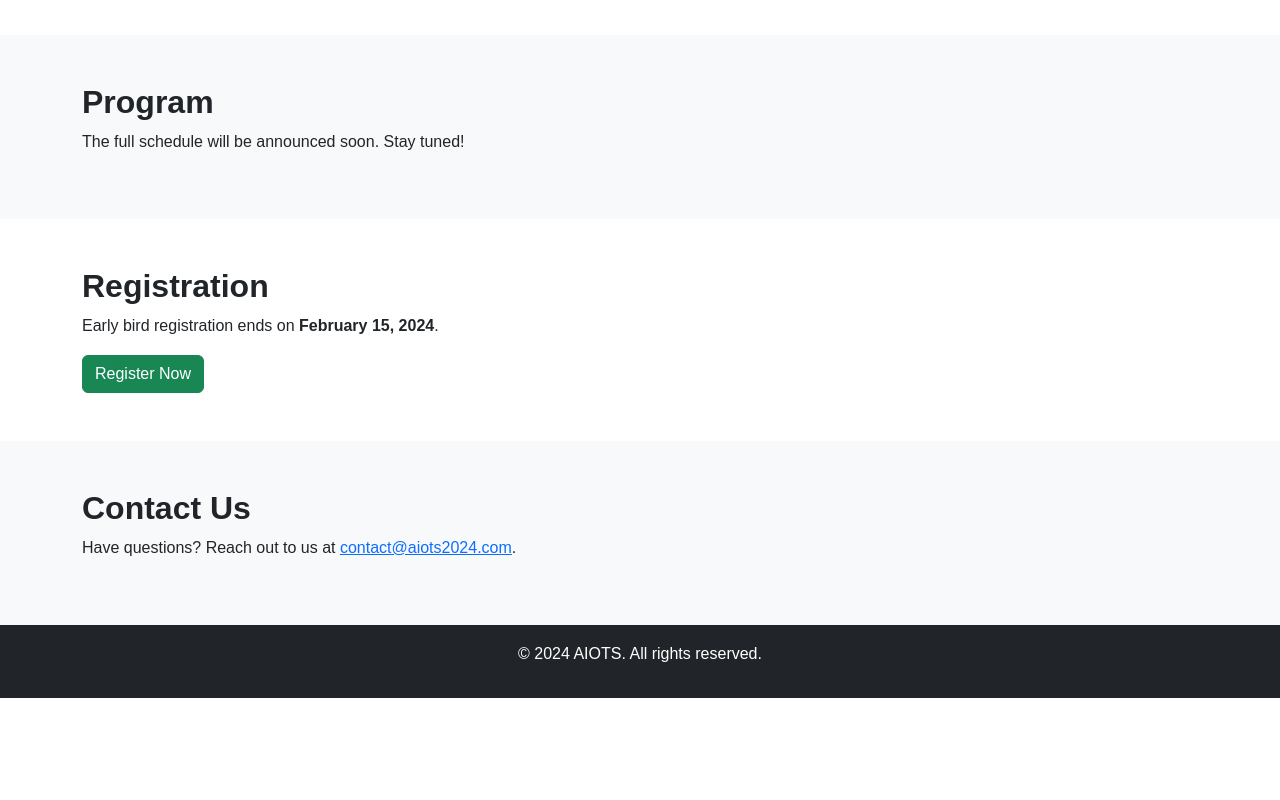
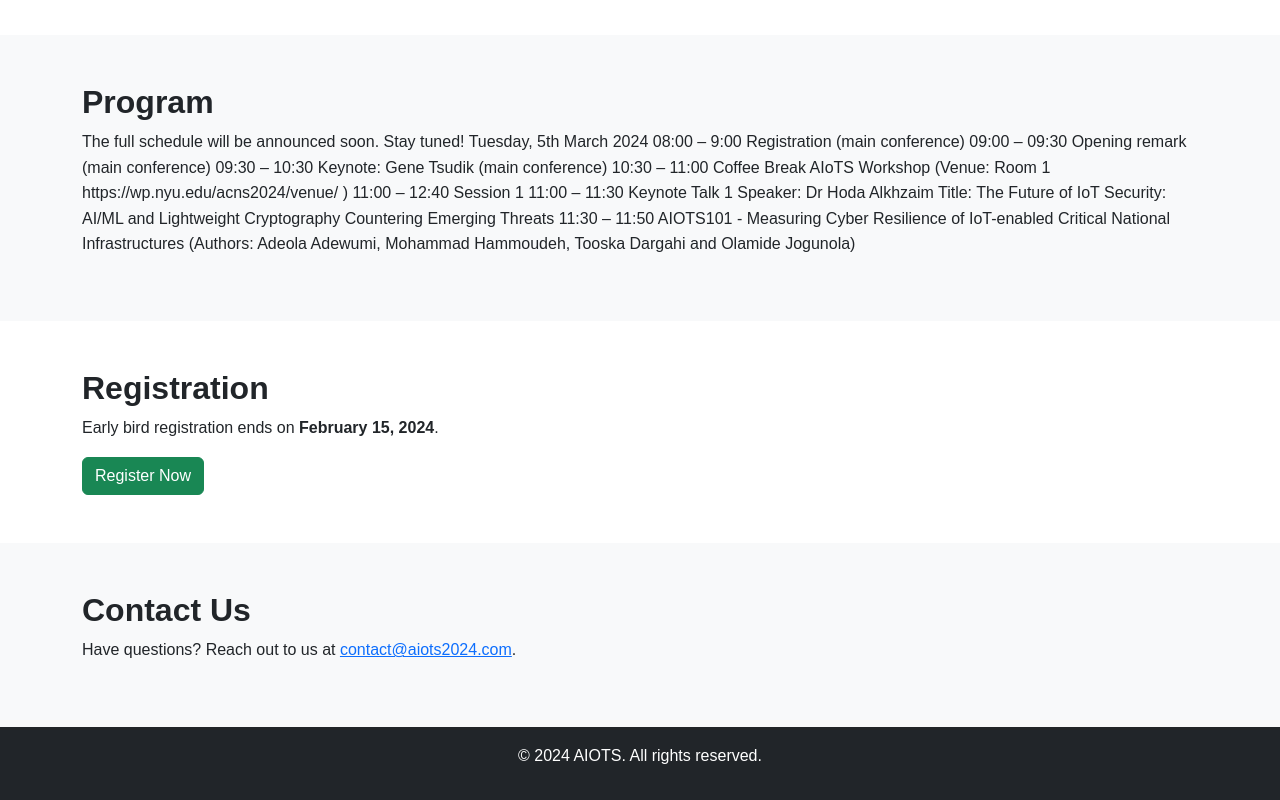
Before and after one commit to aiotsweb/aiots2025, a plain HTML site: page index.html in a window 1280 px wide. Shown: the part 855-1655 px from the top of the page. Before the commit the page ends 1553 px from the top, so only its background shows below. Drawn offline with nearby package versions, Linux system fonts and the light colour scheme.

Commit message:
Update index.html

```diff
--- a/index.html
+++ b/index.html
@@ -56,7 +56,30 @@
     <section id="program" class="py-5 bg-light">
         <div class="container">
             <h2>Program</h2>
-            <p>The full schedule will be announced soon. Stay tuned!</p>
+            <p>The full schedule will be announced soon. Stay tuned!
+            Tuesday, 5th March 2024
+
+08:00 – 9:00 Registration (main conference)
+
+09:00 – 09:30 Opening remark (main conference)
+
+09:30 – 10:30 Keynote: Gene Tsudik (main conference)
+
+10:30 – 11:00 Coffee Break
+
+AIoTS Workshop (Venue: Room 1 https://wp.nyu.edu/acns2024/venue/ )
+
+11:00 – 12:40 Session 1
+
+11:00 – 11:30
+Keynote Talk 1
+Speaker: Dr Hoda Alkhzaim
+Title: The Future of IoT Security: AI/ML and Lightweight Cryptography Countering Emerging Threats
+
+11:30 – 11:50
+AIOTS101 - Measuring Cyber Resilience of IoT-enabled Critical National Infrastructures (Authors: Adeola Adewumi, Mohammad Hammoudeh, Tooska Dargahi and Olamide Jogunola)
+
+            </p>
         </div>
     </section>
 
```
